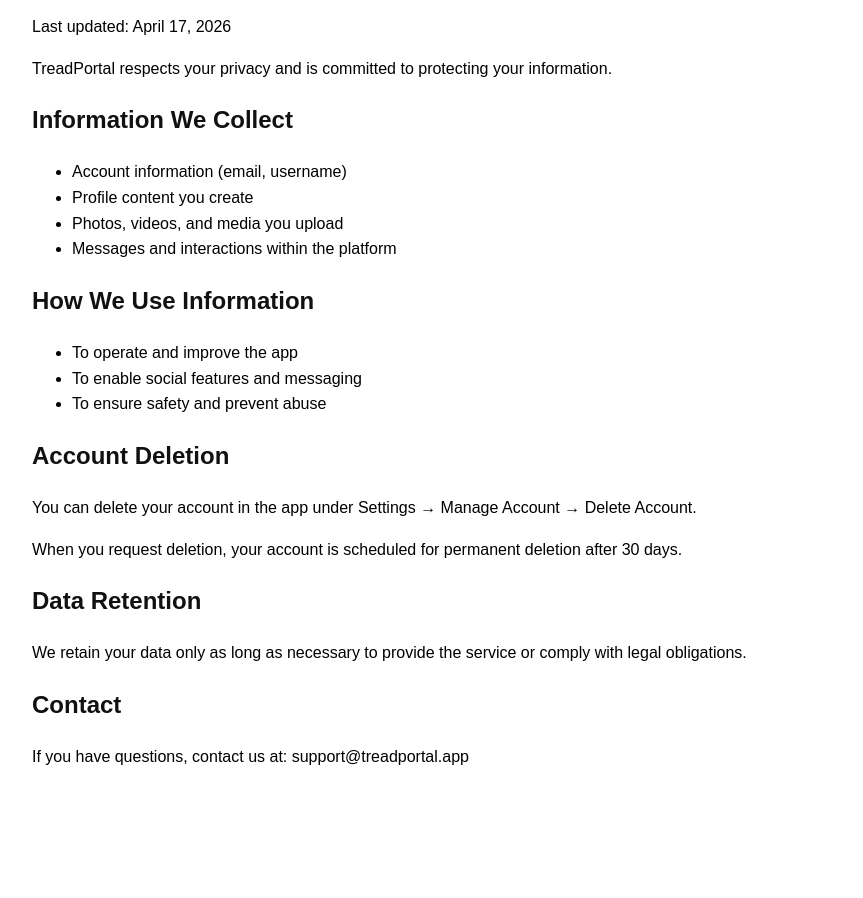
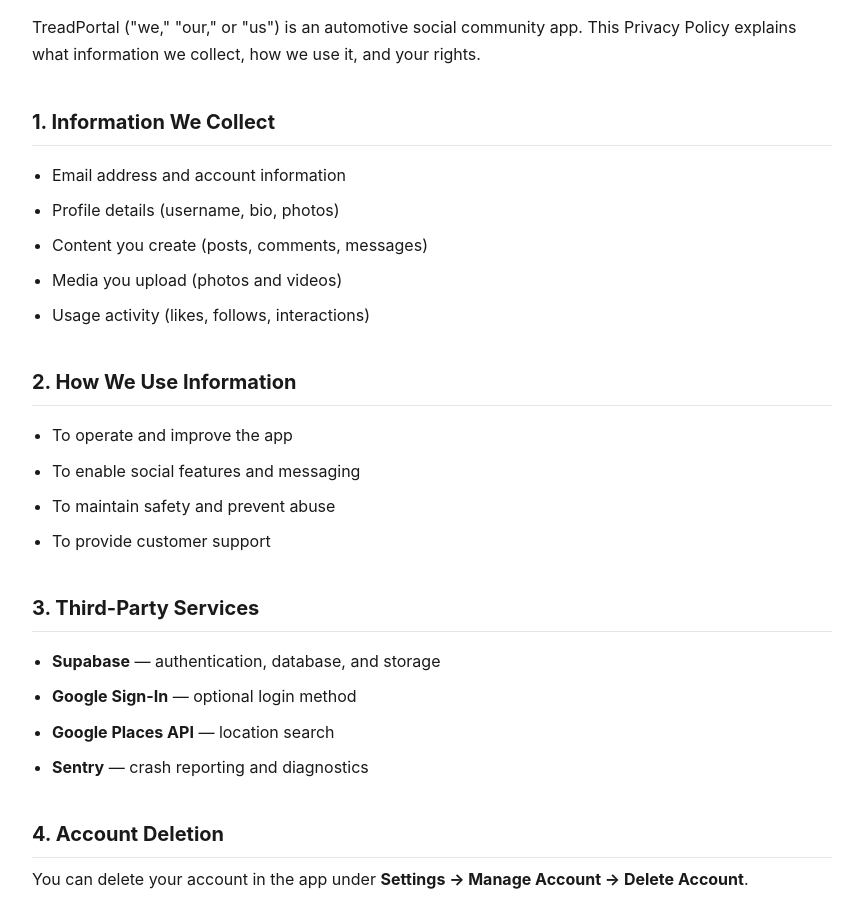
Before and after one commit to boonchanlor-coder/treadportal-privacy-policy, a plain HTML site: page index.html in a window 1280 px wide. Shown: the part 140-1038 px from the top of the page, without its empty margins (208-1071 px from the left). Before the commit the page ends 986 px from the top, so only its background shows below. Drawn offline with Linux system fonts and the light colour scheme.

Commit message:
Update index.html

```diff
--- a/index.html
+++ b/index.html
@@ -6,48 +6,75 @@
   <title>TreadPortal Privacy Policy</title>
   <style>
     body {
-      font-family: Arial, sans-serif;
+      font-family: -apple-system, BlinkMacSystemFont, 'Segoe UI', Roboto, sans-serif;
       max-width: 800px;
-      margin: 40px auto;
-      padding: 20px;
-      line-height: 1.6;
+      margin: 0 auto;
+      padding: 24px 20px 60px;
+      color: #1a1a1a;
+      line-height: 1.7;
+      font-size: 16px;
     }
-    h1, h2 {
-      color: #111;
-    }
+    h1 { font-size: 28px; margin-bottom: 4px; }
+    h2 { font-size: 20px; margin-top: 36px; margin-bottom: 8px; border-bottom: 1px solid #e5e5e5; padding-bottom: 6px; }
+    p, li { margin: 8px 0; }
+    ul { padding-left: 20px; }
+    .updated { color: #666; font-size: 14px; margin-bottom: 32px; }
   </style>
 </head>
 <body>
 
 <h1>Privacy Policy for TreadPortal</h1>
-<p>Last updated: April 17, 2026</p>
+<p class="updated">Last updated: April 17, 2026</p>
 
-<p>TreadPortal respects your privacy and is committed to protecting your information.</p>
+<p>TreadPortal ("we," "our," or "us") is an automotive social community app. This Privacy Policy explains what information we collect, how we use it, and your rights.</p>
 
-<h2>Information We Collect</h2>
+<h2>1. Information We Collect</h2>
 <ul>
-  <li>Account information (email, username)</li>
-  <li>Profile content you create</li>
-  <li>Photos, videos, and media you upload</li>
-  <li>Messages and interactions within the platform</li>
+  <li>Email address and account information</li>
+  <li>Profile details (username, bio, photos)</li>
+  <li>Content you create (posts, comments, messages)</li>
+  <li>Media you upload (photos and videos)</li>
+  <li>Usage activity (likes, follows, interactions)</li>
 </ul>
 
-<h2>How We Use Information</h2>
+<h2>2. How We Use Information</h2>
 <ul>
   <li>To operate and improve the app</li>
   <li>To enable social features and messaging</li>
-  <li>To ensure safety and prevent abuse</li>
+  <li>To maintain safety and prevent abuse</li>
+  <li>To provide customer support</li>
 </ul>
 
-<h2>Account Deletion</h2>
-<p>You can delete your account in the app under Settings → Manage Account → Delete Account.</p>
-<p>When you request deletion, your account is scheduled for permanent deletion after 30 days.</p>
+<h2>3. Third-Party Services</h2>
+<ul>
+  <li><strong>Supabase</strong> — authentication, database, and storage</li>
+  <li><strong>Google Sign-In</strong> — optional login method</li>
+  <li><strong>Google Places API</strong> — location search</li>
+  <li><strong>Sentry</strong> — crash reporting and diagnostics</li>
+</ul>
 
-<h2>Data Retention</h2>
+<h2>4. Account Deletion</h2>
+<p>You can delete your account in the app under <strong>Settings → Manage Account → Delete Account</strong>.</p>
+<p>When requested, your account is scheduled for permanent deletion after 30 days. During this period, you may log back in to cancel deletion.</p>
+
+<h2>5. Data Retention</h2>
 <p>We retain your data only as long as necessary to provide the service or comply with legal obligations.</p>
 
-<h2>Contact</h2>
-<p>If you have questions, contact us at: support@treadportal.app</p>
+<h2>6. Children's Privacy</h2>
+<p>TreadPortal is intended for users aged 13 and older. We do not knowingly collect data from children under 13.</p>
+
+<h2>7. Your Rights</h2>
+<ul>
+  <li>Access your data</li>
+  <li>Update your profile</li>
+  <li>Delete your account</li>
+</ul>
+
+<h2>8. Security</h2>
+<p>We use reasonable security measures to protect your data, including encrypted connections and secure authentication systems.</p>
+
+<h2>9. Contact</h2>
+<p>Email: support@treadportal.app</p>
 
 </body>
 </html>
```
